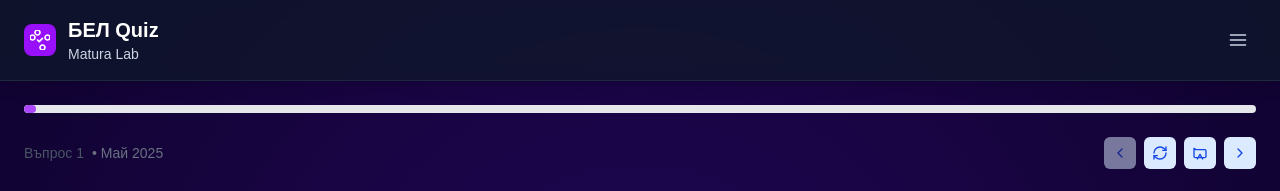
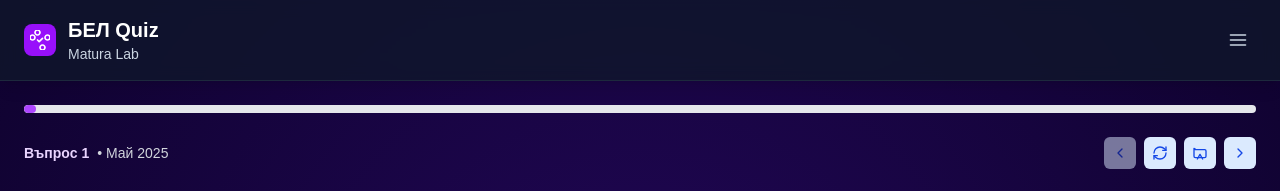
Before and after one commit to nonadzhurkova/bel-matura-lab, a Next.js app: page / in a window 1280 px wide. Shown: the top 191 px of the page. Built offline with nearby package versions, Linux system fonts and the light colour scheme.

Commit message:
Improved design

```diff
--- a/src/components/Navigation.tsx
+++ b/src/components/Navigation.tsx
@@ -24,12 +24,12 @@
   return (
     <div className="flex items-center justify-between mt-4">
       {/* Question info on the left */}
-      <div className="flex items-center gap-2 text-sm text-gray-600">
+      <div className="flex items-center gap-2 text-sm text-white">
         {questionNumber && (
-          <span className="font-medium">Въпрос {questionNumber}</span>
+          <span className="font-semibold text-purple-200">Въпрос {questionNumber}</span>
         )}
         {maturaDate && (
-          <span className="text-gray-500">• {maturaDate}</span>
+          <span className="text-gray-300">• {maturaDate}</span>
         )}
       </div>
 
```
